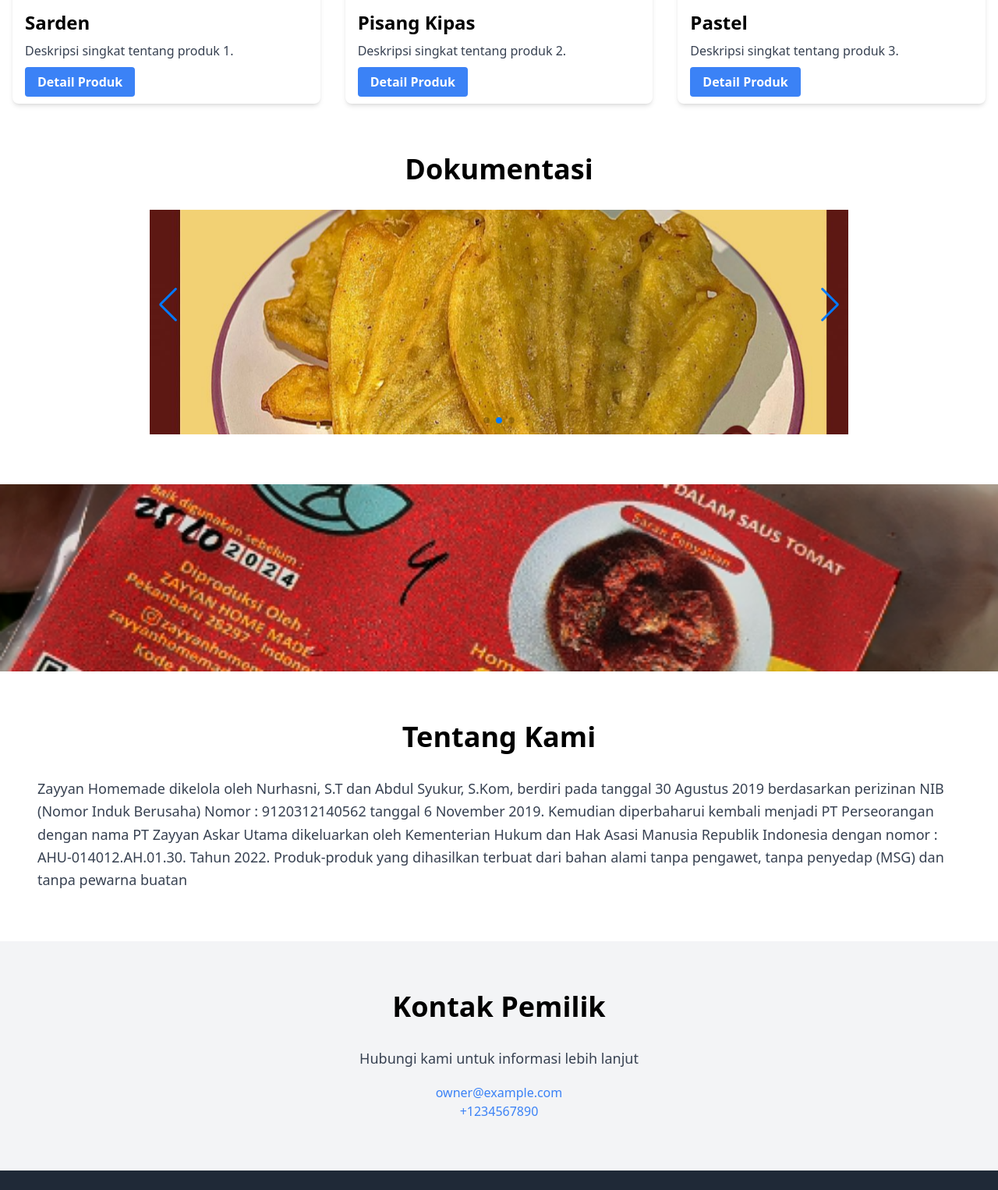
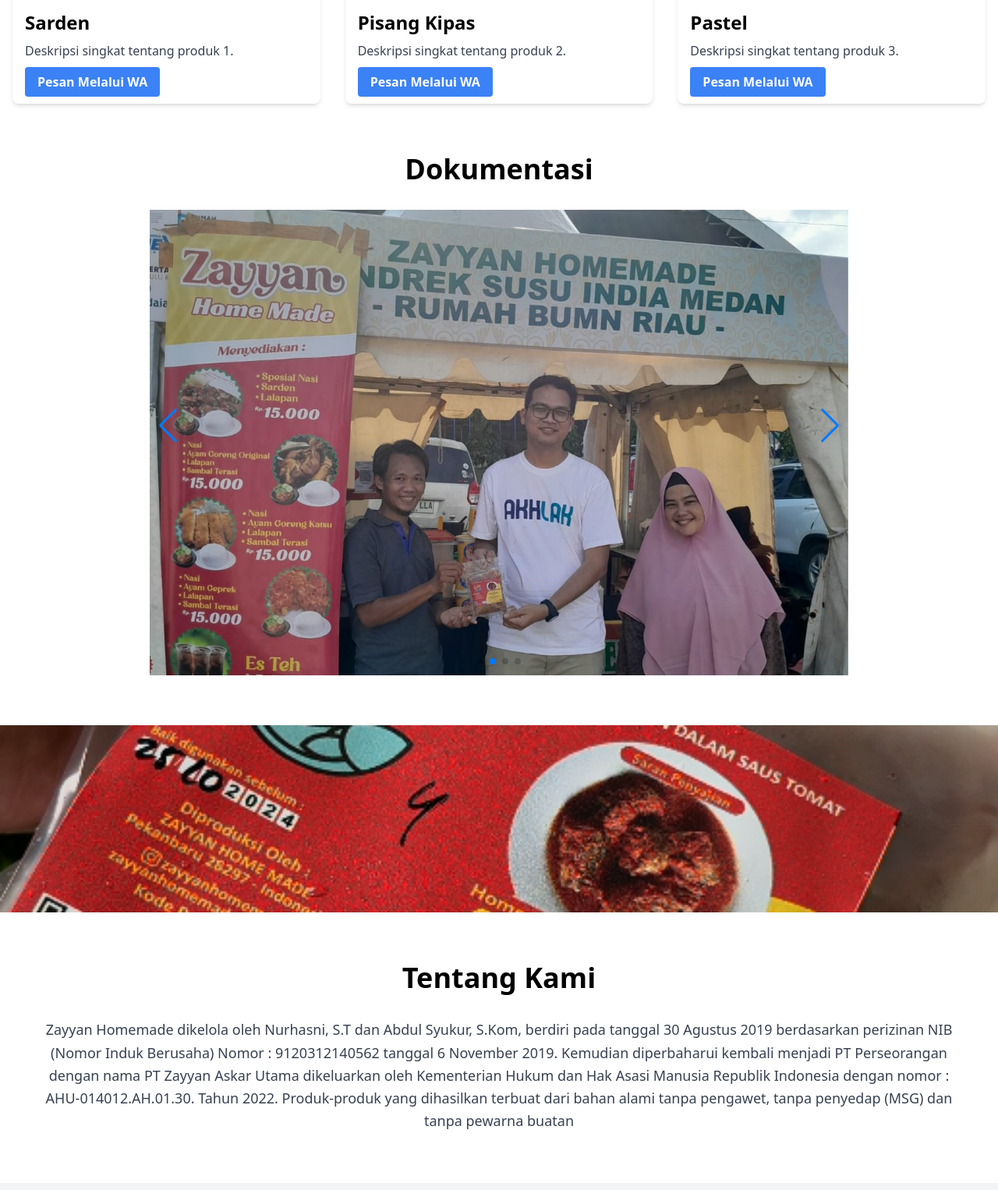
Before and after one commit to AdheIndraWahyudhy/zayyanhomemade, a website: page index.html in a window 1280 px wide. Shown: the part 1371-2897 px from the top of the page at 78% size. Drawn offline with nearby package versions, Linux system fonts and the light colour scheme.

Commit message:
Penginputan gambar dokumenatasi dan juga gmaps

```diff
--- a/index.html
+++ b/index.html
@@ -91,7 +91,7 @@
                     <div class="p-4">
                         <h3 class="text-2xl font-bold mb-2">Sarden</h3>
                         <p class="text-gray-700 mb-4">Deskripsi singkat tentang produk 1.</p>
-                        <a href="#" class="bg-blue-500 hover:bg-blue-700 text-white font-bold py-2 px-4 rounded">Detail Produk</a>
+                        <a href="#" class="bg-blue-500 hover:bg-blue-700 text-white font-bold py-2 px-4 rounded">Pesan Melalui WA</a>
                     </div>
                 </div>
                 <div class="bg-white shadow-md rounded-lg overflow-hidden">
@@ -99,7 +99,7 @@
                     <div class="p-4">
                         <h3 class="text-2xl font-bold mb-2">Pisang Kipas</h3>
                         <p class="text-gray-700 mb-4">Deskripsi singkat tentang produk 2.</p>
-                        <a href="#" class="bg-blue-500 hover:bg-blue-700 text-white font-bold py-2 px-4 rounded">Detail Produk</a>
+                        <a href="#" class="bg-blue-500 hover:bg-blue-700 text-white font-bold py-2 px-4 rounded">Pesan Melalui WA</a>
                     </div>
                 </div>
                 <div class="bg-white shadow-md rounded-lg overflow-hidden">
@@ -107,7 +107,7 @@
                     <div class="p-4">
                         <h3 class="text-2xl font-bold mb-2">Pastel</h3>
                         <p class="text-gray-700 mb-4">Deskripsi singkat tentang produk 3.</p>
-                        <a href="#" class="bg-blue-500 hover:bg-blue-700 text-white font-bold py-2 px-4 rounded">Detail Produk</a>
+                        <a href="#" class="bg-blue-500 hover:bg-blue-700 text-white font-bold py-2 px-4 rounded">Pesan Melalui WA</a>
                     </div>
                 </div>
             </div>
@@ -118,13 +118,16 @@
                 <div class="swiper-container relative w-full max-w-4xl mx-auto overflow-hidden">
                     <div class="swiper-wrapper">
                         <div class="swiper-slide">
-                            <img src="./asset/product/pastel.jpg" alt="Documentation 1" class="w-full max-h-72 object-cover">
+                            <img src="./asset/dokumentasi/0cfa5516.jpg" alt="Documentation 1" class="w-full max-h-svh object-cover">
                         </div>
                         <div class="swiper-slide">
-                            <img src="./asset/product/pisangkipas.jpg" alt="Documentation 2" class="w-full max-h-72 object-cover">
+                            <img src="./asset/dokumentasi/1e7c7782.jpg" alt="Documentation 2" class="w-full max-h-svh object-cover">
                         </div>
                         <div class="swiper-slide">
-                            <img src="./asset/product/sarden.jpg" alt="Documentation 3" class="w-full max-h-72 object-cover">
+                            <img src="./asset/dokumentasi/f687cc3b.jpg" alt="Documentation 3" class="w-full max-h-svh object-cover">
+                        </div>
+                        <div class="swiper-slide">
+                            <img src="./asset/dokumentasi/a5a9e834.jpg" alt="Documentation 3" class=" h-full object-cover">
                         </div>
                         <!-- Add more slides as needed -->
                     </div>
@@ -145,7 +148,7 @@
     <section class="py-16 bg-white container" id="about" data-aos="fade-right">
         <div class="container mx-auto px-4">
             <h2 class="text-4xl font-bold mb-8 text-center">Tentang Kami</h2>
-            <p class="text-lg leading-relaxed text-gray-700">
+            <p class="text-lg text-center leading-relaxed text-gray-700">
                 Zayyan Homemade dikelola oleh Nurhasni, S.T dan Abdul Syukur, S.Kom, berdiri pada tanggal 30 Agustus 2019 berdasarkan perizinan NIB (Nomor Induk Berusaha) Nomor : 9120312140562 tanggal 6 November 2019. Kemudian diperbaharui kembali menjadi PT Perseorangan dengan nama PT Zayyan Askar Utama dikeluarkan oleh Kementerian Hukum dan Hak Asasi Manusia Republik Indonesia dengan nomor : AHU-014012.AH.01.30. Tahun 2022. Produk-produk yang dihasilkan terbuat dari bahan alami tanpa pengawet, tanpa penyedap (MSG) dan tanpa pewarna buatan
             </p>
         </div>
@@ -155,16 +158,23 @@
     <!-- <div class="parallax"></div> -->
 
     <!-- Contact -->
-    <section class="py-16 bg-gray-100" id="contact" >
-        <div class="container mx-auto px-4">
-            <h2 class="text-4xl font-bold mb-8 text-center">Kontak Pemilik</h2>
+    <section class="container py-16 bg-gray-100 flex flex-col lg:flex-row  justify-center items-center gap-x-40" id="contact" >
+        <div class="max-w-sm flex flex-col justify-center items-center ">
+            <h2 class="text-4xl font-bold mb-8 mt-8 text-center">Lokasi Produksi</h2>
+            <iframe src="https://www.google.com/maps/embed?pb=!3m2!1sen!2sid!4v1716216102050!5m2!1sen!2sid!6m8!1m7!1s7jfYS8AwBUXgKYcyfaLscQ!2m2!1d0.4692076907236579!2d101.4143368873699!3f186.2529!4f0!5f0.7820865974627469"  style="border:0;" allowfullscreen="" loading="lazy" referrerpolicy="no-referrer-when-downgrade" class="mx-auto w-full h-56"></iframe>
+            <p class="text-slate-400 font-bold text-center">Jl. Kamboja 3 No.152B RT.5/RW.3 Kelurahan Tobek Godang Kecamatan Tampan Kota Pekanbaru, Pekanbaru 28297</p>
+        </div>
+        <div class="px-4 flex flex-col justify-start">
+            <h2 class="text-4xl font-bold mb-8 mt-8 text-center">Kontak Pemilik</h2>
             <div class="flex flex-col items-center">
                 <p class="text-lg leading-relaxed text-gray-700 mb-4">Hubungi kami untuk informasi lebih lanjut</p>
                 <a href="mailto:owner@example.com" class="text-blue-500 hover:underline">owner@example.com</a>
-                <a href="tel:+1234567890" class="text-blue-500 hover:underline">+1234567890</a>
+                <a href="https://wa.me/6285213373859" class="text-blue-500 hover:underline">+62-852-1337-3859</a>
             </div>
         </div>
     </section>
+
+
 
     <!-- Footer -->
     <footer class="bg-gray-800 text-white py-8">
```
Also changed, not shown: asset/dokumentasi/0cfa5516.jpg (added), asset/dokumentasi/1e7c7782.jpg (added), asset/dokumentasi/a5a9e834.jpg (added), asset/dokumentasi/f687cc3b.jpg (added), src/css/output.css.
